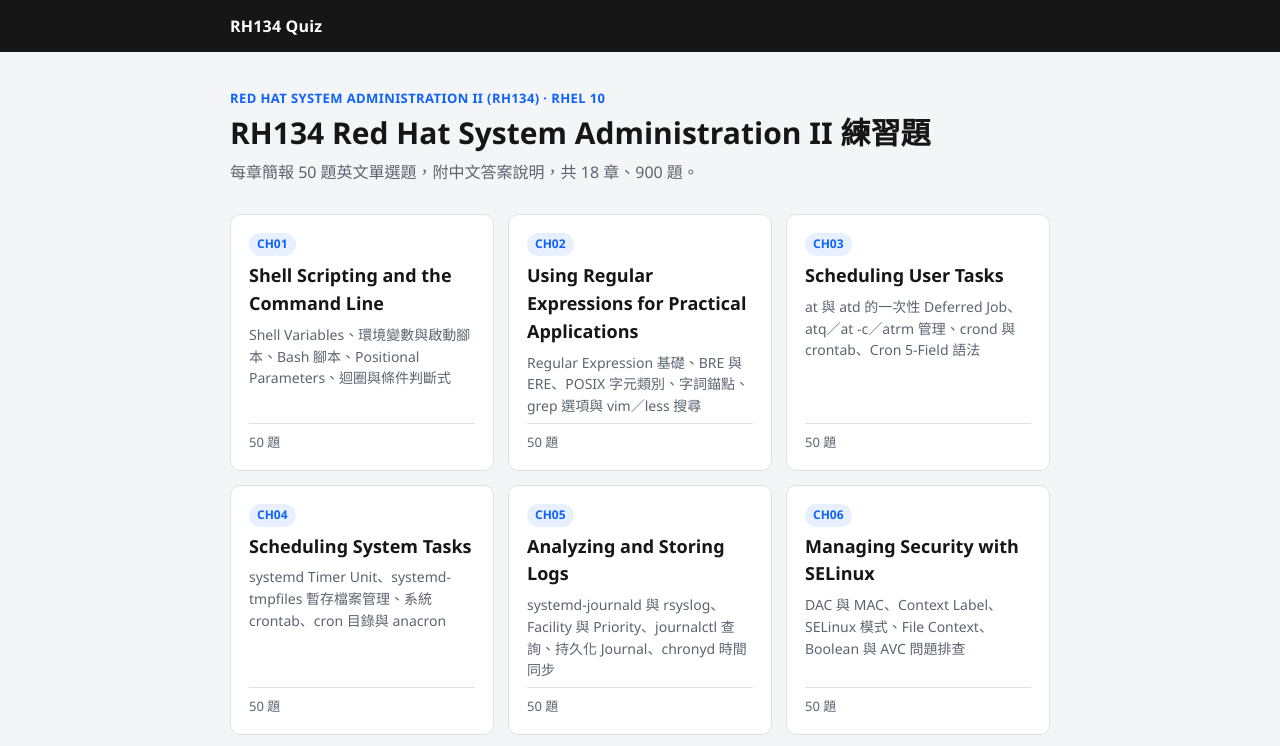
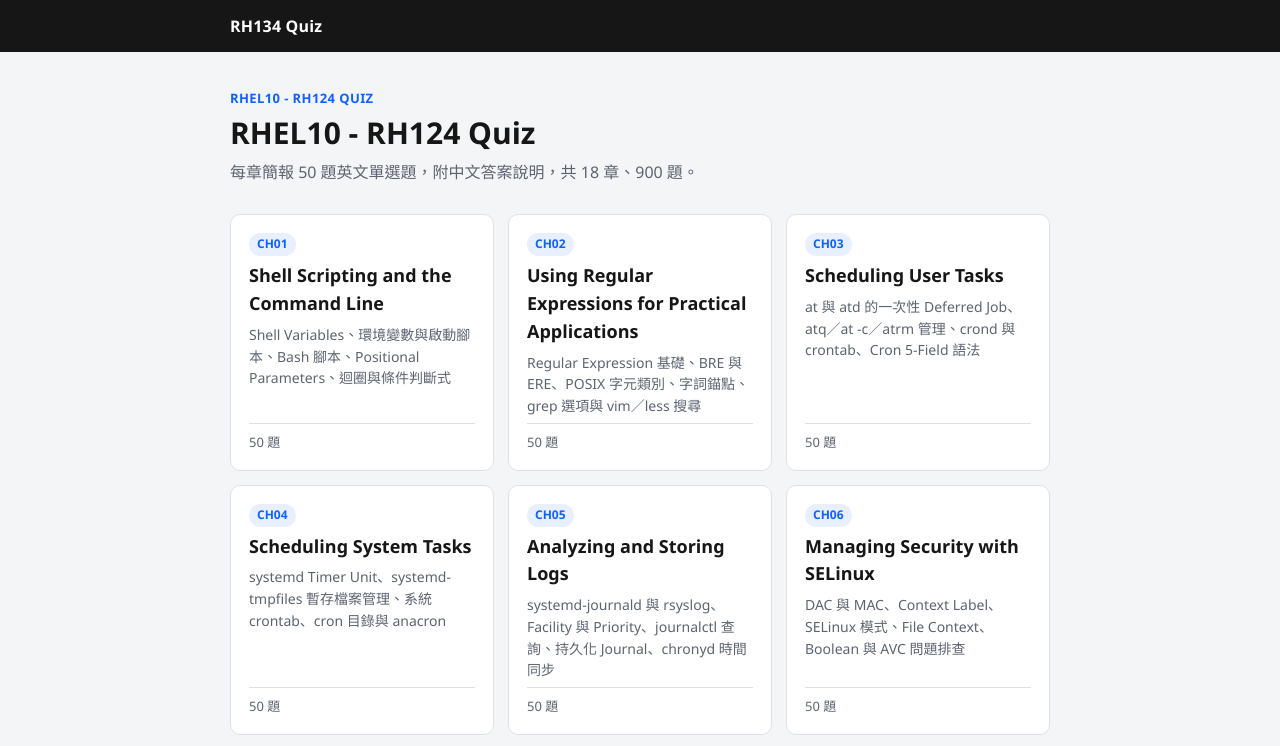
Before and after one commit to MouMouHsu/rh134-quiz, a plain HTML site: page index.html in a window 1280 px wide. Shown: the top 746 px of the page. Drawn offline with Linux system fonts and the light colour scheme.

Commit message:
Update index.html

```diff
--- a/index.html
+++ b/index.html
@@ -3,7 +3,7 @@
 <head>
 <meta charset="utf-8">
 <meta name="viewport" content="width=device-width, initial-scale=1">
-<title>RH134 Quiz · RHEL 10 Practice Questions</title>
+<title>RHEL10 - RH134 Quiz</title>
 <link rel="stylesheet" href="assets/style.css">
 </head>
 <body>
@@ -12,8 +12,8 @@
 </header>
 <main class="wrap">
   <section class="hero">
-    <p class="eyebrow">Red Hat System Administration II (RH134) · RHEL 10</p>
-    <h1>RH134 Red Hat System Administration II 練習題</h1>
+    <p class="eyebrow">RHEL10 - RH124 Quiz</p>
+    <h1>RHEL10 - RH124 Quiz</h1>
     <p class="desc">每章簡報 50 題英文單選題，附中文答案說明，共 18 章、900 題。</p>
   </section>
   <ul class="cards">
```
